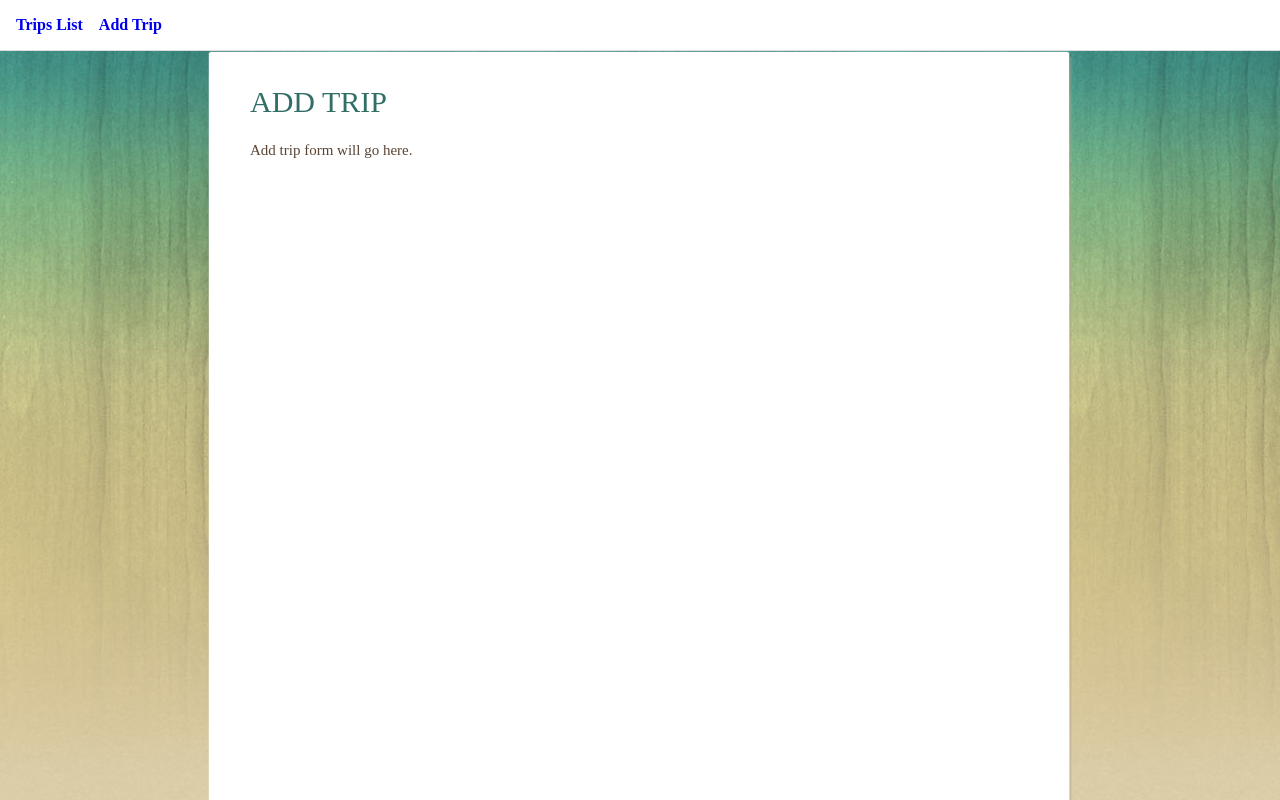
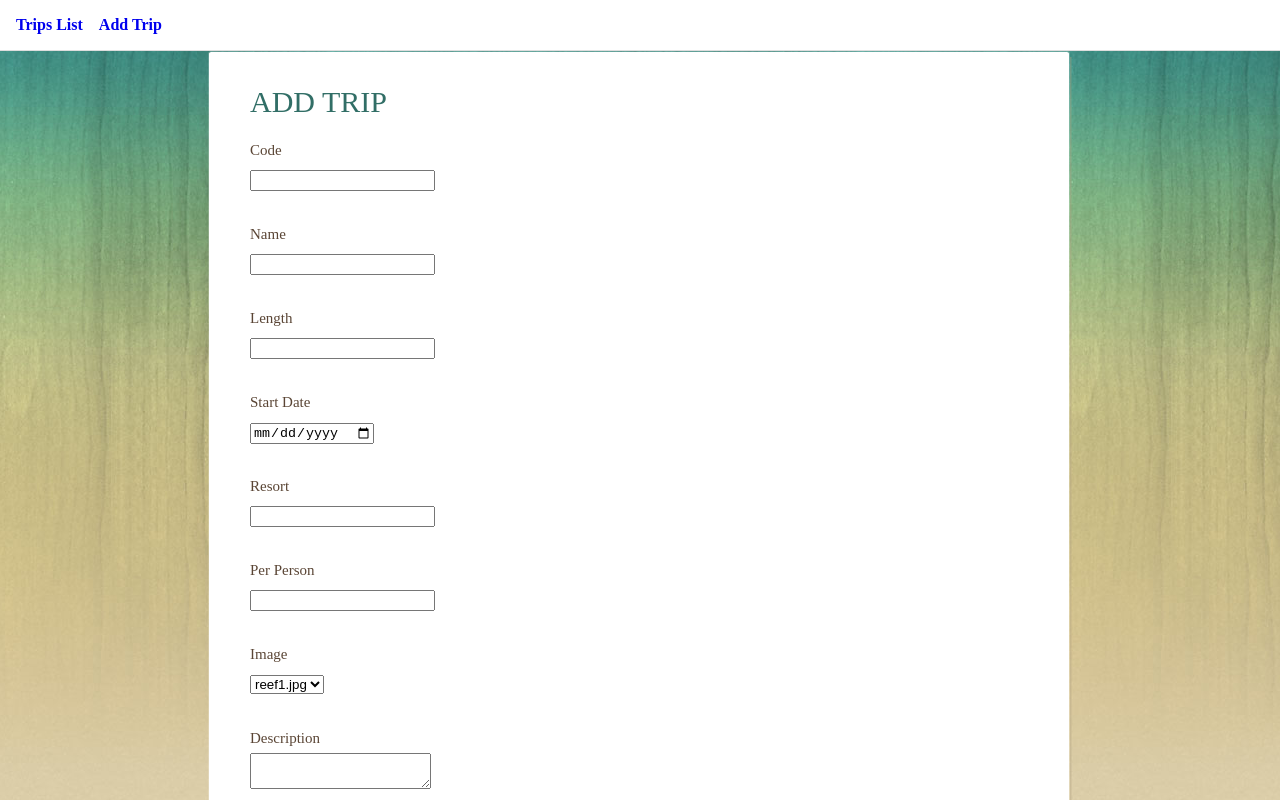
Before and after one commit to FIV95/CS465, an Angular app in the folder travlr/app_admin/: page /add-trip in a window 1280 px wide. Shown: the top 800 px of the page. Built offline with nearby package versions, Linux system fonts and the light colour scheme.

Commit message:
Add Angular trip creation form

```diff
--- a/travlr/app_admin/src/app/add-trip/add-trip.component.html
+++ b/travlr/app_admin/src/app/add-trip/add-trip.component.html
@@ -5,7 +5,55 @@
         <div>
           <div class="body">
             <h1>Add Trip</h1>
-            <p>Add trip form will go here.</p>
+
+            <form (ngSubmit)="addTrip()">
+              <p>
+                <label>Code</label><br>
+                <input type="text" name="code" [(ngModel)]="newTrip.code" required>
+              </p>
+
+              <p>
+                <label>Name</label><br>
+                <input type="text" name="name" [(ngModel)]="newTrip.name" required>
+              </p>
+
+              <p>
+                <label>Length</label><br>
+                <input type="text" name="length" [(ngModel)]="newTrip.length" required>
+              </p>
+
+              <p>
+                <label>Start Date</label><br>
+                <input type="date" name="start" [(ngModel)]="newTrip.start" required>
+              </p>
+
+              <p>
+                <label>Resort</label><br>
+                <input type="text" name="resort" [(ngModel)]="newTrip.resort" required>
+              </p>
+
+              <p>
+                <label>Per Person</label><br>
+                <input type="text" name="perPerson" [(ngModel)]="newTrip.perPerson" required>
+              </p>
+
+              <p>
+                <label>Image</label><br>
+                <select name="image" [(ngModel)]="newTrip.image" required>
+                  <option value="reef1.jpg">reef1.jpg</option>
+                  <option value="reef2.jpg">reef2.jpg</option>
+                  <option value="reef3.jpg">reef3.jpg</option>
+                </select>
+              </p>
+
+              <p>
+                <label>Description</label><br>
+                <textarea name="description" [(ngModel)]="newTrip.description" required></textarea>
+              </p>
+
+              <button type="submit">Add Trip</button>
+            </form>
+
           </div>
         </div>
       </div>
--- a/travlr/app_admin/src/app/add-trip/add-trip.component.ts
+++ b/travlr/app_admin/src/app/add-trip/add-trip.component.ts
@@ -1,12 +1,44 @@
 import { Component } from '@angular/core';
+import { CommonModule } from '@angular/common';
+import { FormsModule } from '@angular/forms';
+import { Router } from '@angular/router';
+
+import { Trip } from '../trip-listing/trip-listing.component';
+import { TripDataService } from '../services/trip-data.service';
 
 @Component({
   selector: 'app-add-trip',
   standalone: true,
-  imports: [],
+  imports: [CommonModule, FormsModule],
   templateUrl: './add-trip.component.html',
   styleUrl: './add-trip.component.css'
 })
 export class AddTripComponent {
+  newTrip: Trip = {
+    code: '',
+    name: '',
+    length: '',
+    start: '',
+    resort: '',
+    perPerson: '',
+    image: 'reef1.jpg',
+    description: ''
+  };
 
+  constructor(
+    private tripDataService: TripDataService,
+    private router: Router
+  ) { }
+
+  public addTrip(): void {
+    this.tripDataService.addTrip(this.newTrip)
+      .subscribe({
+        next: () => {
+          this.router.navigate(['']);
+        },
+        error: (err) => {
+          console.error('Error adding trip:', err);
+        }
+      });
+  }
 }
```
